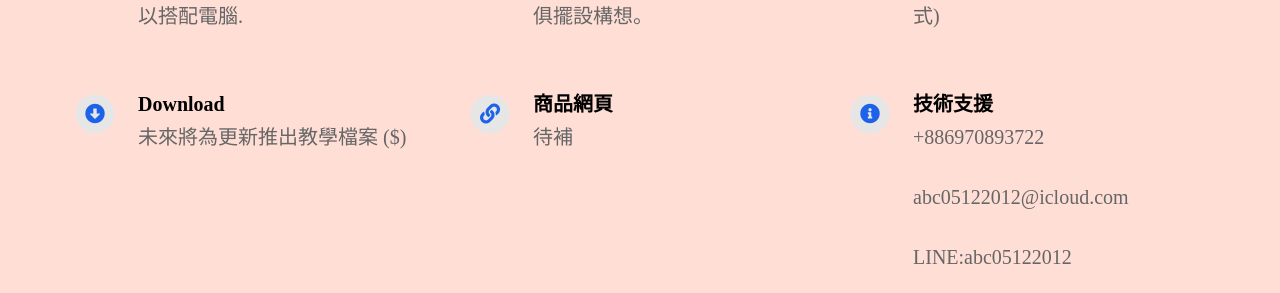
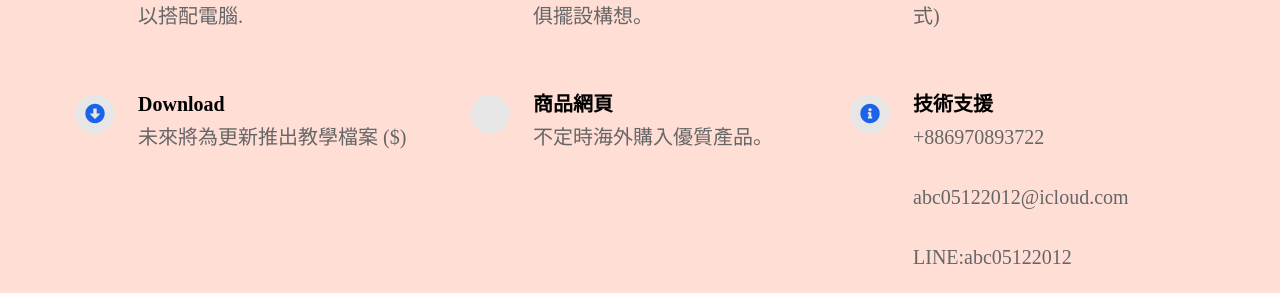
Before and after one commit to Xanadu1220/Nu-Bio, a Jekyll site: the page built from index.html, in a window 1280 px wide. Shown: the part 1352-1645 px from the top of the page. Built offline with Jekyll 4.4.1, drawn with Linux system fonts in a browser that asks for light colours; nearby versions of some CDN libraries; some web fonts are replaced.

Commit message:
Update _config.yml

```diff
--- a/_config.yml
+++ b/_config.yml
@@ -63,8 +63,8 @@ features                                  :
     fontawesome_icon_name                 : arrow-alt-circle-down
 
   - title                                 : 商品網頁
-    description                           : 待補
-    fontawesome_icon_name                 : link
+    description                           : 不定時海外購入優質產品。
+    fontawesome_icon_name                 : https://vito-lab.org/
 
   - title                                 : 技術支援
     description                           : +886970893722<br><br/>abc05122012@icloud.com<br><br/>LINE:abc05122012
```
